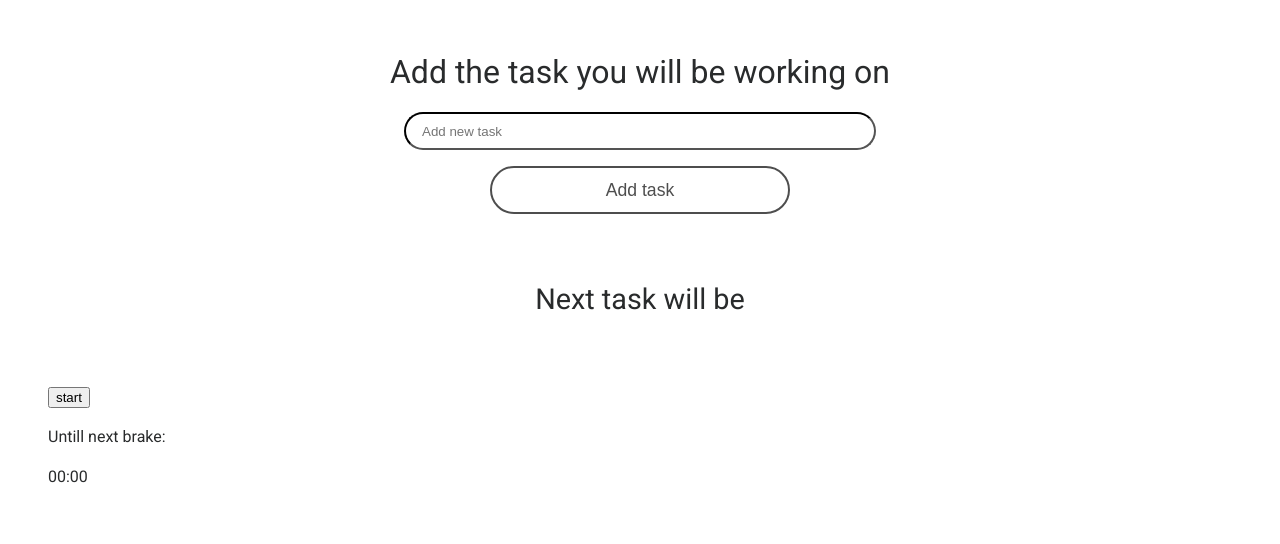
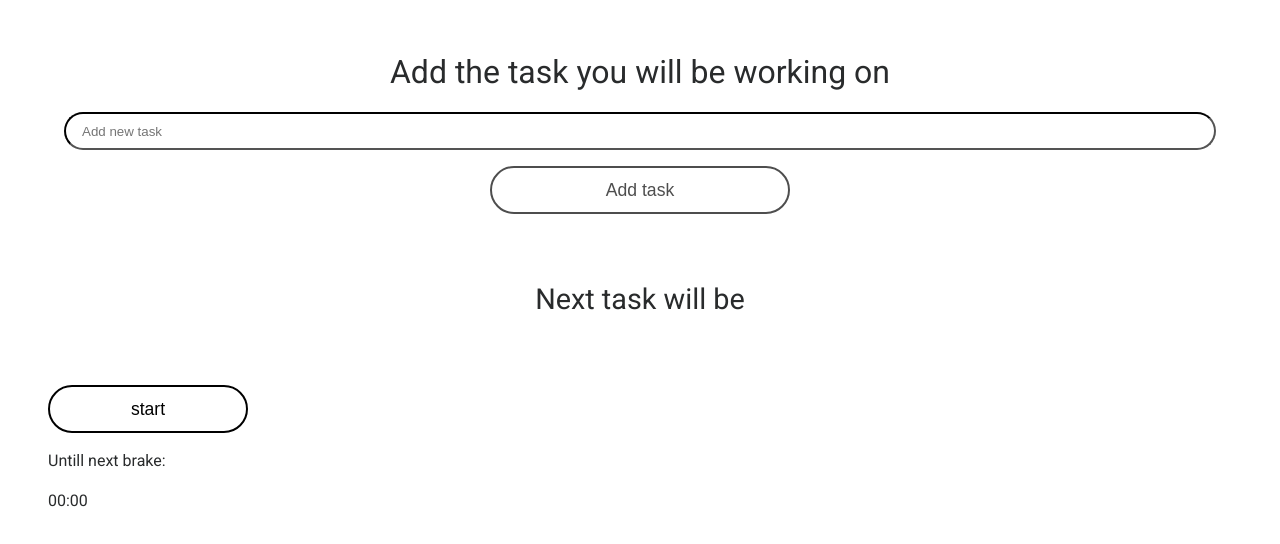
Before and after one commit to mikkometso/react-pomodoro-timer, a React (Create React App) app: page / in a window 1280 px wide. Shown: the top 544 px of the page. Built offline with nearby package versions, Linux system fonts and the light colour scheme.

Commit message:
continue polishing component styles

```diff
--- a/src/components/Button/Button.tsx
+++ b/src/components/Button/Button.tsx
@@ -7,11 +7,13 @@ interface Button {
   filled?: boolean;
   rounded?: boolean;
   disabled?: boolean;
+  onClick?: (event: React.MouseEvent<HTMLButtonElement>) => void;
 }
 
 const StyledButton = styled.button<{ color?: string; filled?: boolean; rounded?: boolean; disabled?: boolean }>`
   font-size: 1.1rem;
   height: 3rem;
+  min-width: 12.5rem;
   ${props =>
     props.rounded &&
     css`
--- a/src/components/Countdown/CountdownClock.tsx
+++ b/src/components/Countdown/CountdownClock.tsx
@@ -1,4 +1,5 @@
 import React from 'react';
+import Button from '../Button/Button';
 
 interface CountdownClock {
   countdownTime: Date | null;
@@ -25,7 +26,7 @@ const CountdownClock: React.FC<CountdownClock> = props => {
   };
   return (
     <div>
-      <button onClick={e => startCountdown(e)}>start</button>
+      <Button onClick={e => startCountdown(e)} text="start" rounded />
       <p>Untill next brake:</p>
       <p>{`${countdownTime?.getMinutes() ? countdownTime?.getMinutes() : '00'}:${
         countdownTime?.getSeconds() ? countdownTime?.getSeconds() : '00'
--- a/src/components/Input/Input.styles.ts
+++ b/src/components/Input/Input.styles.ts
@@ -9,10 +9,10 @@ export const StyledInputWrapper = styled.div`
       font-size: 2rem;
     }
     input {
-      width: 450px;
-      margin: 1rem 0;
+      height: 2rem;
+      margin: 1rem;
       padding-left: 1rem;
-      height: 2rem;
+      align-self: stretch;
       border-color: black;
       border-radius: 25px;
     }
```
